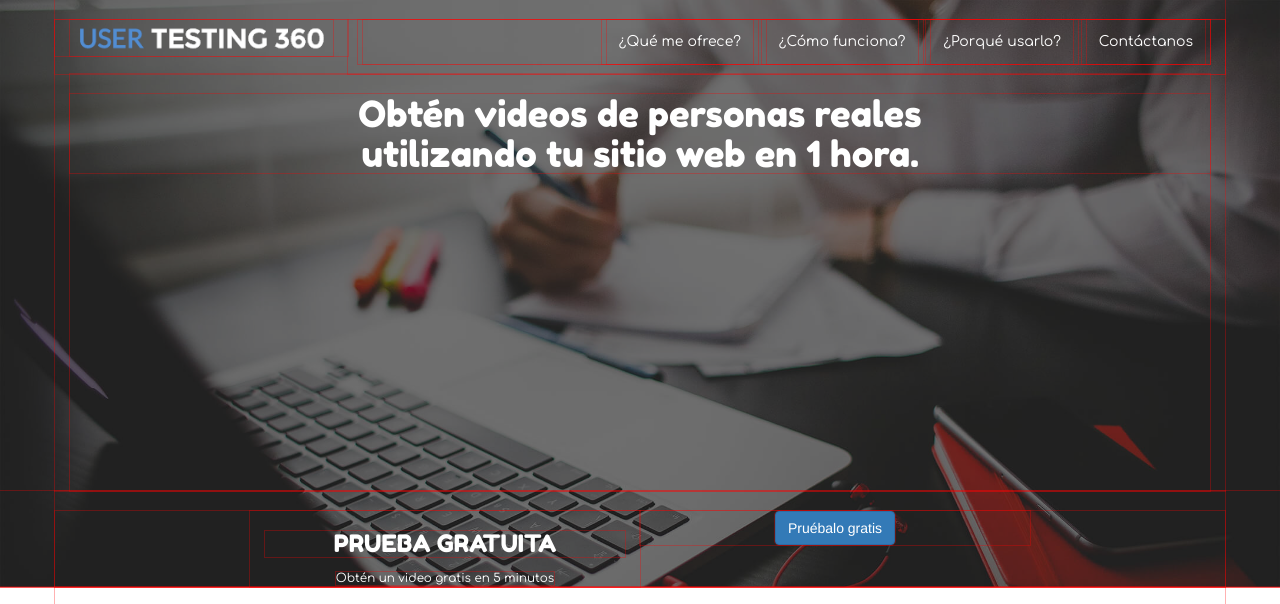
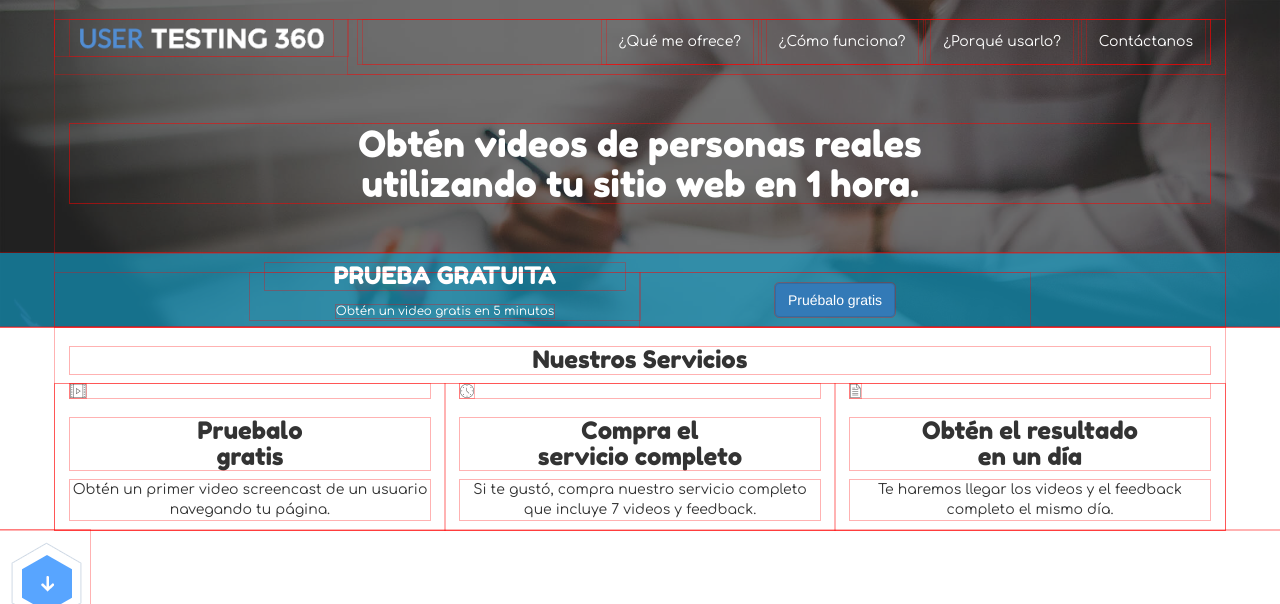
Before and after one commit to Xiovera/user-360, a plain HTML site: page index.html in a window 1280 px wide. Shown: the top 604 px of the page. Drawn offline with Linux system fonts and the light colour scheme; files whose address does not match are found by name.

Commit message:
fin seccion header

```diff
--- a/css/main.css
+++ b/css/main.css
@@ -37,28 +37,21 @@ header a:hover, a:focus{
 	list-style: none;
 	margin-left: -80%;
 }
-/*header img{
-	height: 15px;
-}
-
-header nav li{
-	margin-left: 20px;
-}
-header nav li a{
-	color: white;
-}
-header .frase{
-	width: 100%;
-	display: table;
-}
 .frase{
-	margin: 120px 0;
+	margin: 50px 0;
 }
 .header-banner{
 	background-color:rgba(17, 158, 201, 0.64);
-	margin: 0 auto;
-	line-height: 50px;
 }
+.header-banner h3{
+	margin-top: -10px;
+}
+.header-banner button{
+	margin:10px 0;
+}
+/*display: table;
+}
+
 .header-banner button{
 	border:1px solid white;
 	margin: 40px 0;
@@ -111,8 +104,11 @@ footer button{
 }
 footer p{
 	color: rgba(1, 5, 8, 0.86);
-}
+}*/
+
+
 /*Contact*/
+/*
 .contact-fondo{
 	background-image: url(../image/large.jpg);
 	background-size: cover;
```
